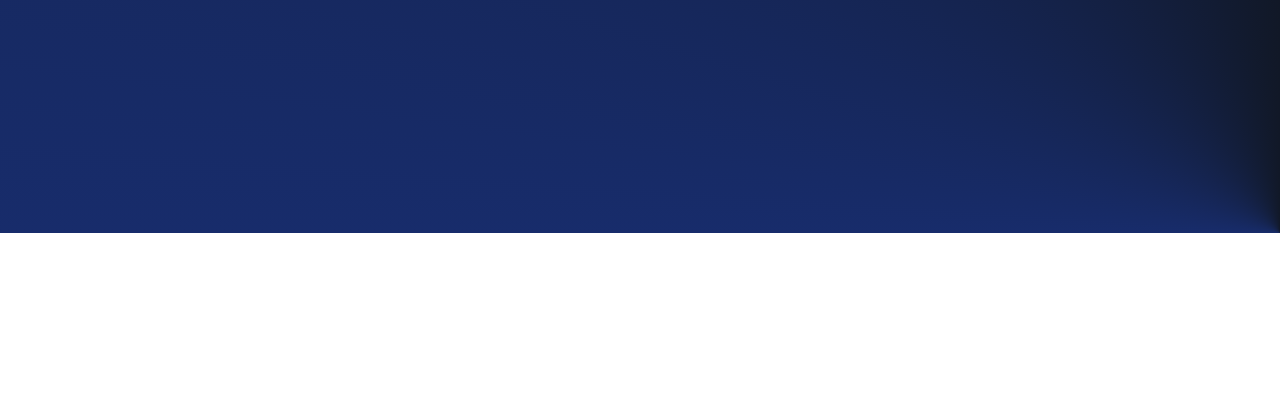
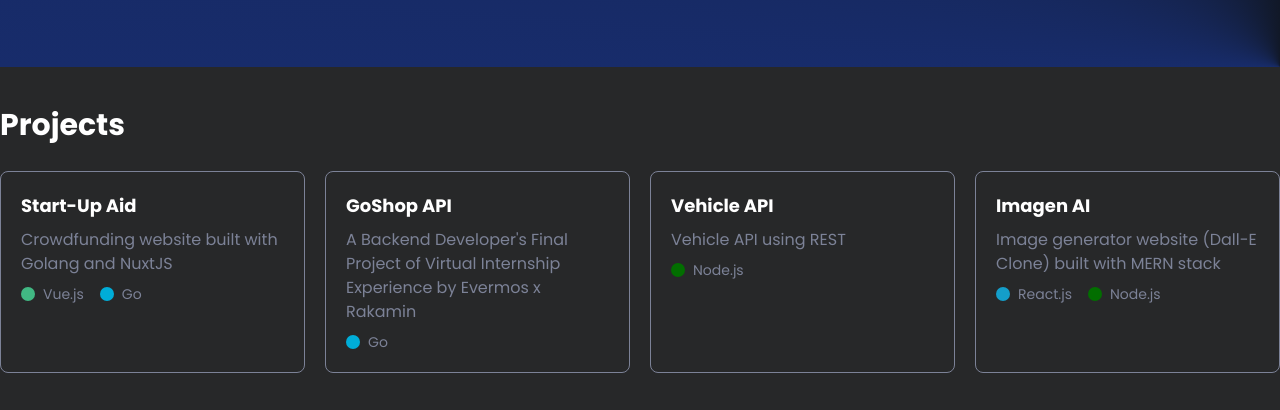
Before and after one commit to irfan-arrosid/personal-website, a Nuxt app: page / in a window 1280 px wide. Shown: the part 503-913 px from the top of the page. Before the commit the page ends 800 px from the top, so only its background shows below. Built offline with nearby package versions, Linux system fonts and the light colour scheme.

Commit message:
Style: Projects section

```diff
--- a/components/Navbar.vue
+++ b/components/Navbar.vue
@@ -5,19 +5,19 @@
         </div>
         <ul class="text-white text-base flex items-center ml-auto">
             <li>
-                <nuxt-link class="px-4 py-3" to="#">Home</nuxt-link>
+                <nuxt-link class="px-4 py-3 hover:underline" to="#">Home</nuxt-link>
             </li>
             <li>
-                <nuxt-link class="px-4 py-3" to="#">About</nuxt-link>
+                <nuxt-link class="px-4 py-3 hover:underline" to="#">About</nuxt-link>
             </li>
             <li>
-                <nuxt-link class="px-4 py-3" to="#">Projects</nuxt-link>
+                <nuxt-link class="px-4 py-3 hover:underline" to="#">Projects</nuxt-link>
             </li>
             <li>
-                <nuxt-link class="px-4 py-3" to="#">Blog</nuxt-link>
+                <nuxt-link class="px-4 py-3 hover:underline" to="#">Blog</nuxt-link>
             </li>
             <li>
-                <nuxt-link class="px-4 py-3" to="#">Contact</nuxt-link>
+                <nuxt-link class="px-4 py-3 hover:underline" to="#">Contact</nuxt-link>
             </li>
         </ul>
     </header>
--- a/pages/index.vue
+++ b/pages/index.vue
@@ -1,10 +1,11 @@
 <template>
-    <section class="bg-[conic-gradient(at_bottom_right,_var(--tw-gradient-stops))] from-blue-700 via-blue-800 to-gray-900">
+    <section
+        class="header bg-[conic-gradient(at_bottom_right,_var(--tw-gradient-stops))] from-blue-700 via-blue-800 to-gray-900">
         <div class="container mx-auto relative">
             <Navbar />
         </div>
         <div class="container mx-auto relative">
-            <div class="flex flex-col justify-center" style="height: 666px">
+            <div class="flex flex-col justify-center" style="height: 500px">
                 <h1 class="text-white font-bold text-7xl tracking-wide w-full py-1">Irfan Arrosid</h1>
                 <p class="text-white text-2xl w-full py-1">Full-Stack Developer from Indonesia</p>
                 <div class="flex flex-wrap gap-6 mt-8">
@@ -14,4 +15,64 @@
             </div>
         </div>
     </section>
+    <section class="projects bg-[#272829] py-10">
+        <div class="container mx-auto relative">
+            <h1 class="text-white font-bold text-3xl pb-7">Projects</h1>
+            <div class="card flex gap-5">
+                <div class="border-solid border-[1px] border-[#7c8297] px-5 py-5 rounded-lg w-1/4">
+                    <div class="text-white font-bold text-lg pb-2 hover:underline"><a
+                            href="https://github.com/irfan-arrosid/startup-aid">Start-Up Aid</a></div>
+                    <div class="text-[#7c8297] pb-2">Crowdfunding website built with Golang and NuxtJS</div>
+                    <div class="tech-stack flex gap-4">
+                        <div class="tech flex items-center gap-2">
+                            <div class="h-[14px] w-[14px] bg-[#41b883] rounded-[50%]"></div>
+                            <div class="text-[#7c8297] text-sm">Vue.js</div>
+                        </div>
+                        <div class="tech flex items-center gap-2">
+                            <div class="h-[14px] w-[14px] bg-[#00ADD8] rounded-[50%]"></div>
+                            <div class="text-[#7c8297] text-sm">Go</div>
+                        </div>
+                    </div>
+                </div>
+                <div class="border-solid border-[1px] border-[#7c8297] px-5 py-5 rounded-lg w-1/4">
+                    <div class="text-white font-bold text-lg pb-2 hover:underline"><a
+                            href="https://github.com/irfan-arrosid/goshop-api">GoShop API</a></div>
+                    <div class="text-[#7c8297] pb-2">A Backend Developer's Final Project of Virtual Internship Experience by
+                        Evermos x Rakamin</div>
+                    <div class="tech-stack flex gap-4">
+                        <div class="tech flex items-center gap-2">
+                            <div class="h-[14px] w-[14px] bg-[#00ADD8] rounded-[50%]"></div>
+                            <div class="text-[#7c8297] text-sm">Go</div>
+                        </div>
+                    </div>
+                </div>
+                <div class="border-solid border-[1px] border-[#7c8297] px-5 py-5 rounded-lg w-1/4">
+                    <div class="text-white font-bold text-lg pb-2 hover:underline"><a
+                            href="https://github.com/irfan-arrosid/vehicle-rest-api">Vehicle API</a></div>
+                    <div class="text-[#7c8297] pb-2">Vehicle API using REST</div>
+                    <div class="tech-stack flex gap-4">
+                        <div class="tech flex items-center gap-2">
+                            <div class="h-[14px] w-[14px] bg-[#026e00] rounded-[50%]"></div>
+                            <div class="text-[#7c8297] text-sm">Node.js</div>
+                        </div>
+                    </div>
+                </div>
+                <div class="border-solid border-[1px] border-[#7c8297] px-5 py-5 rounded-lg w-1/4">
+                    <div class="text-white font-bold text-lg pb-2 hover:underline"><a
+                            href="https://github.com/irfan-arrosid/imagen-ai">Imagen AI</a></div>
+                    <div class="text-[#7c8297] pb-2">Image generator website (Dall-E Clone) built with MERN stack</div>
+                    <div class="tech-stack flex gap-4">
+                        <div class="tech flex items-center gap-2">
+                            <div class="h-[14px] w-[14px] bg-[#149eca] rounded-[50%]"></div>
+                            <div class="text-[#7c8297] text-sm">React.js</div>
+                        </div>
+                        <div class="tech flex items-center gap-2">
+                            <div class="h-[14px] w-[14px] bg-[#026e00] rounded-[50%]"></div>
+                            <div class="text-[#7c8297] text-sm">Node.js</div>
+                        </div>
+                    </div>
+                </div>
+            </div>
+        </div>
+    </section>
 </template>
```
